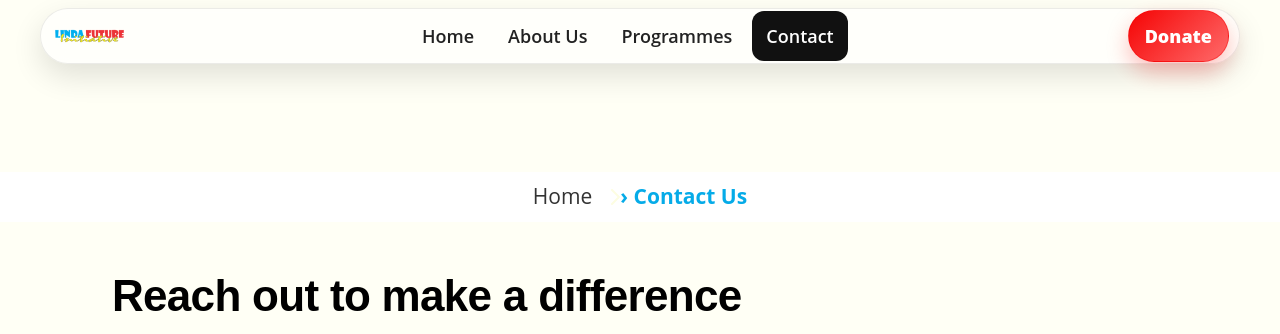
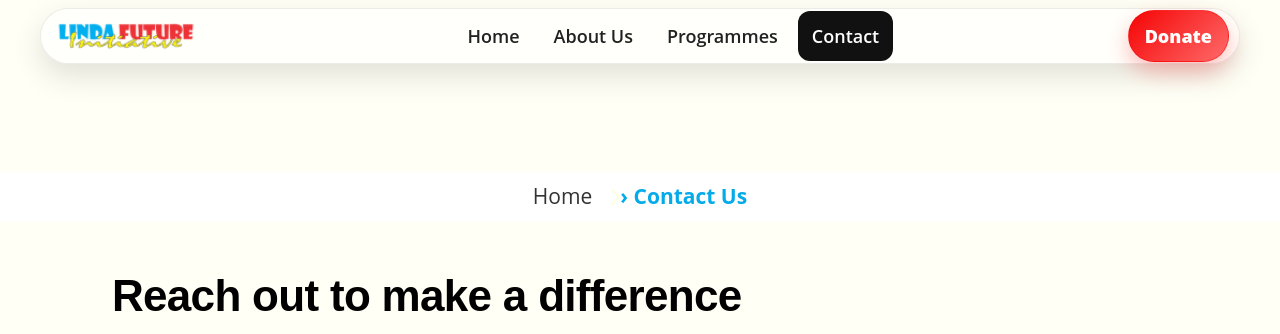
Before and after one commit to itsrawlinz-jeff/linda, a website: page contact-us.html in a window 1280 px wide. Shown: the top 334 px of the page. Drawn offline with Linux system fonts and the light colour scheme; some packages are replaced by stand-ins of ours; files whose address does not match are found by name.

Commit message:
logo enhancement

```diff
--- a/contact-us.html
+++ b/contact-us.html
@@ -349,7 +349,8 @@ body {
 <header class="lfi-nav" id="lfiNav" role="banner">
   <div class="lfi-nav-inner">
     <a class="lfi-brand" href="index-02.html" aria-label="Linda Future Initiative">
-      <img src="assets/images/logo/LINDA-LOGO.png" alt="LFI logo">
+      <img src="assets/images/logo/LINDA-LOGO.png" alt="LFI logo"
+      style="width:150px; height:60px; object-fit:cover; margin-right:18px;">
     </a>
 
     <nav class="lfi-primary" aria-label="Primary">
```
Also changed, not shown: donate.html (+2 -1 lines), index-02.html (+2 -1 lines), single-service.html (+2 -1 lines).
